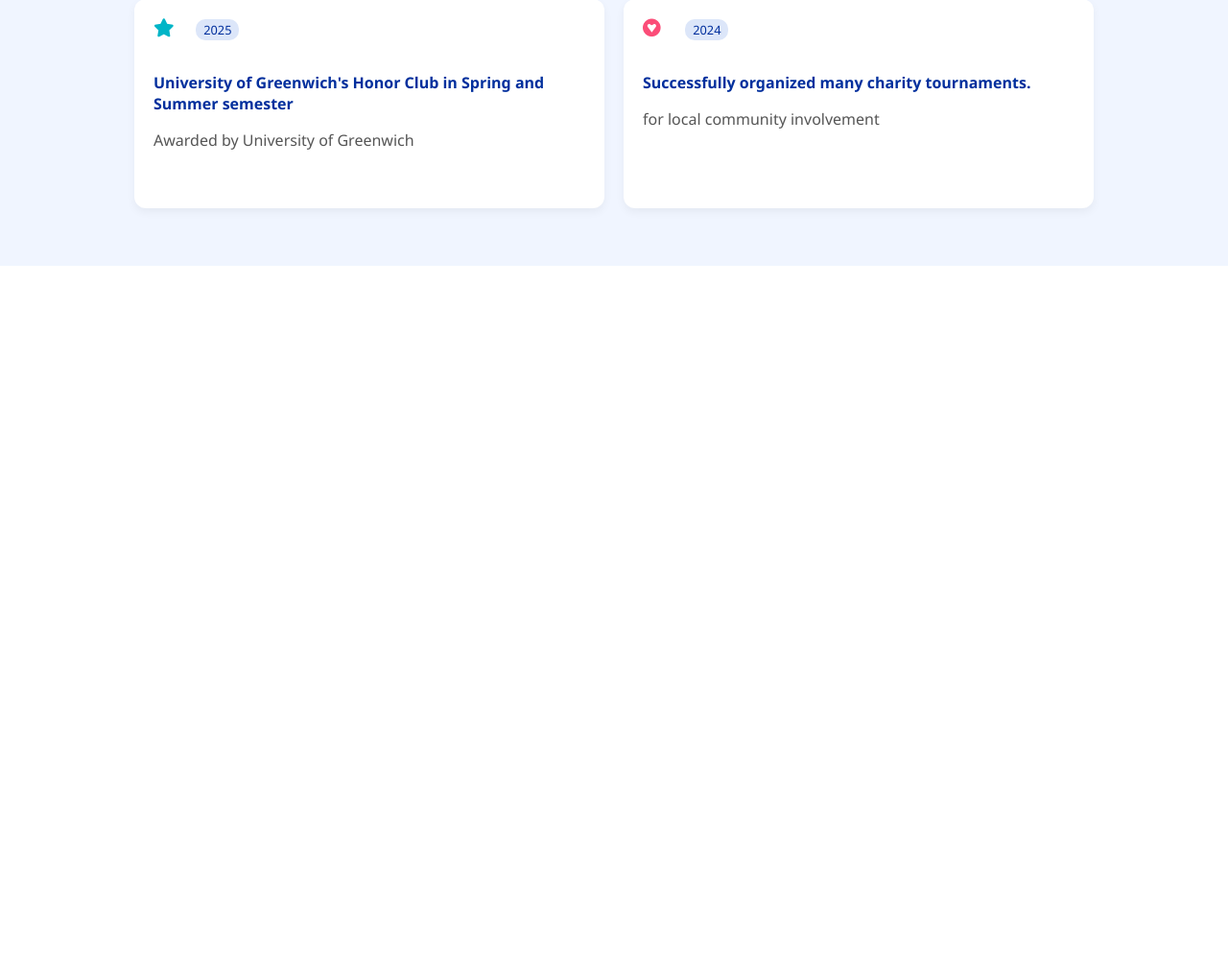
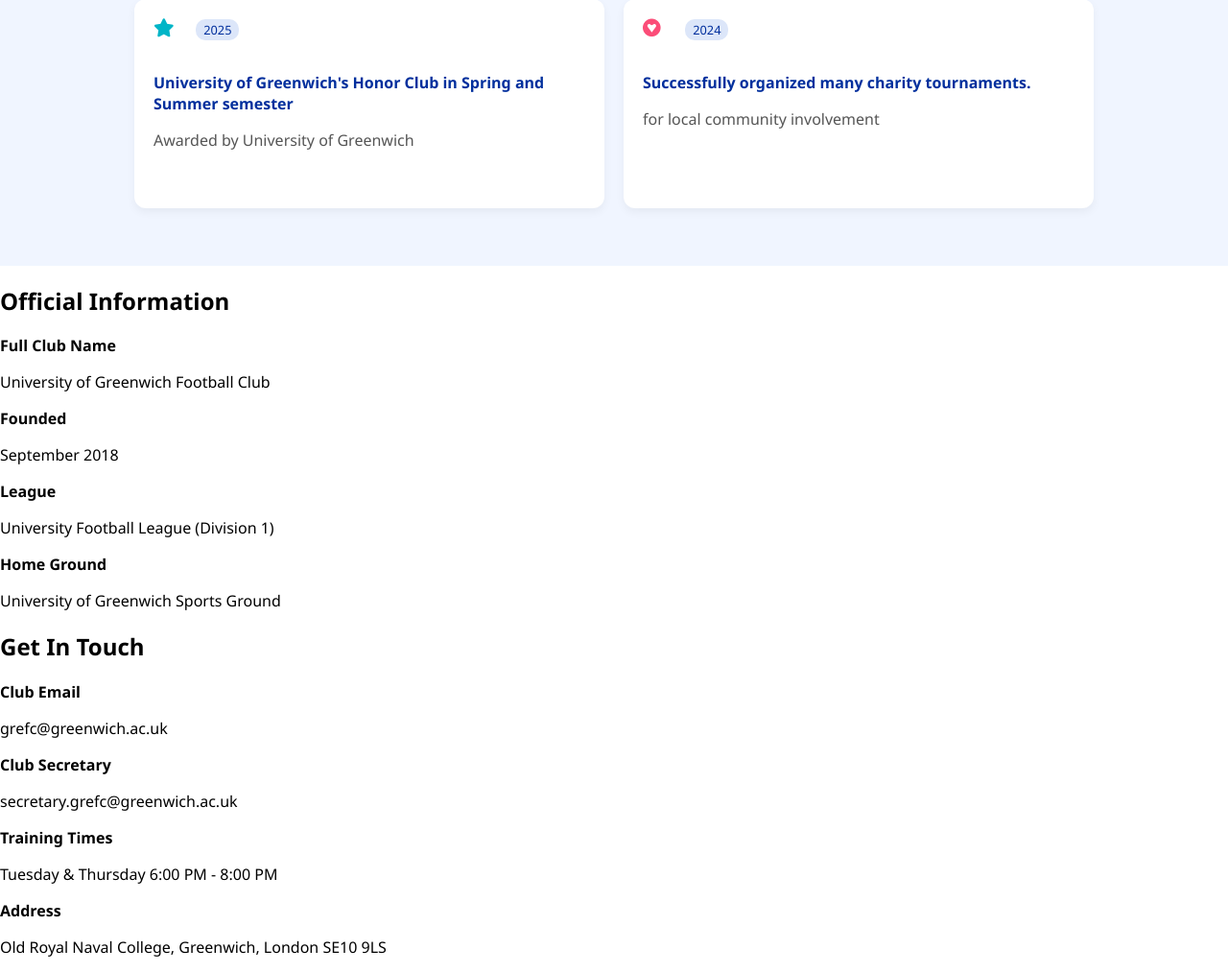
Before and after one commit to HoangPho2212/Greenwich-Football-Club-Official, a PHP site: page /club.php in a window 1280 px wide. Shown: the part 2273-3287 px from the top of the page at 96% size. Before the commit the page ends 2550 px from the top, so only its background shows below. Run offline with PHP 8.4, Linux system fonts and the light colour scheme.

Commit message:
in4 section html

```diff
--- a/club.php
+++ b/club.php
@@ -157,6 +157,52 @@
         </div>
 
     </section>
+
+    <!-- Official Info Section -->
+    <section class="club-info">
+        <div class="info-container">
+            <div class="info-column">
+                <h2>Official Information</h2>
+                <div class="info-card">
+                    <strong>Full Club Name</strong>
+                    <p>University of Greenwich Football Club</p>
+                </div>
+                <div class="info-card">
+                    <strong>Founded</strong>
+                    <p>September 2018</p>
+                </div>
+                <div class="info-card">
+                    <strong>League</strong>
+                    <p>University Football League (Division 1)</p>
+                </div>
+                <div class="info-card">
+                    <strong>Home Ground</strong>
+                    <p>University of Greenwich Sports Ground</p>
+                </div>
+            </div>
+
+            <div class="info-column">
+                <h2>Get In Touch</h2>
+                <div class="info-card">
+                    <strong>Club Email</strong>
+                    <p>grefc@greenwich.ac.uk</p>
+                </div>
+                <div class="info-card">
+                    <strong>Club Secretary</strong>
+                    <p>secretary.grefc@greenwich.ac.uk</p>
+                </div>
+                <div class="info-card">
+                    <strong>Training Times</strong>
+                    <p>Tuesday & Thursday 6:00 PM - 8:00 PM</p>
+                </div>
+                <div class="info-card">
+                    <strong>Address</strong>
+                    <p>Old Royal Naval College, Greenwich, London SE10 9LS</p>
+                </div>
+            </div>
+        </div>
+    </section>
+
 </body>
 
 </html>
```
